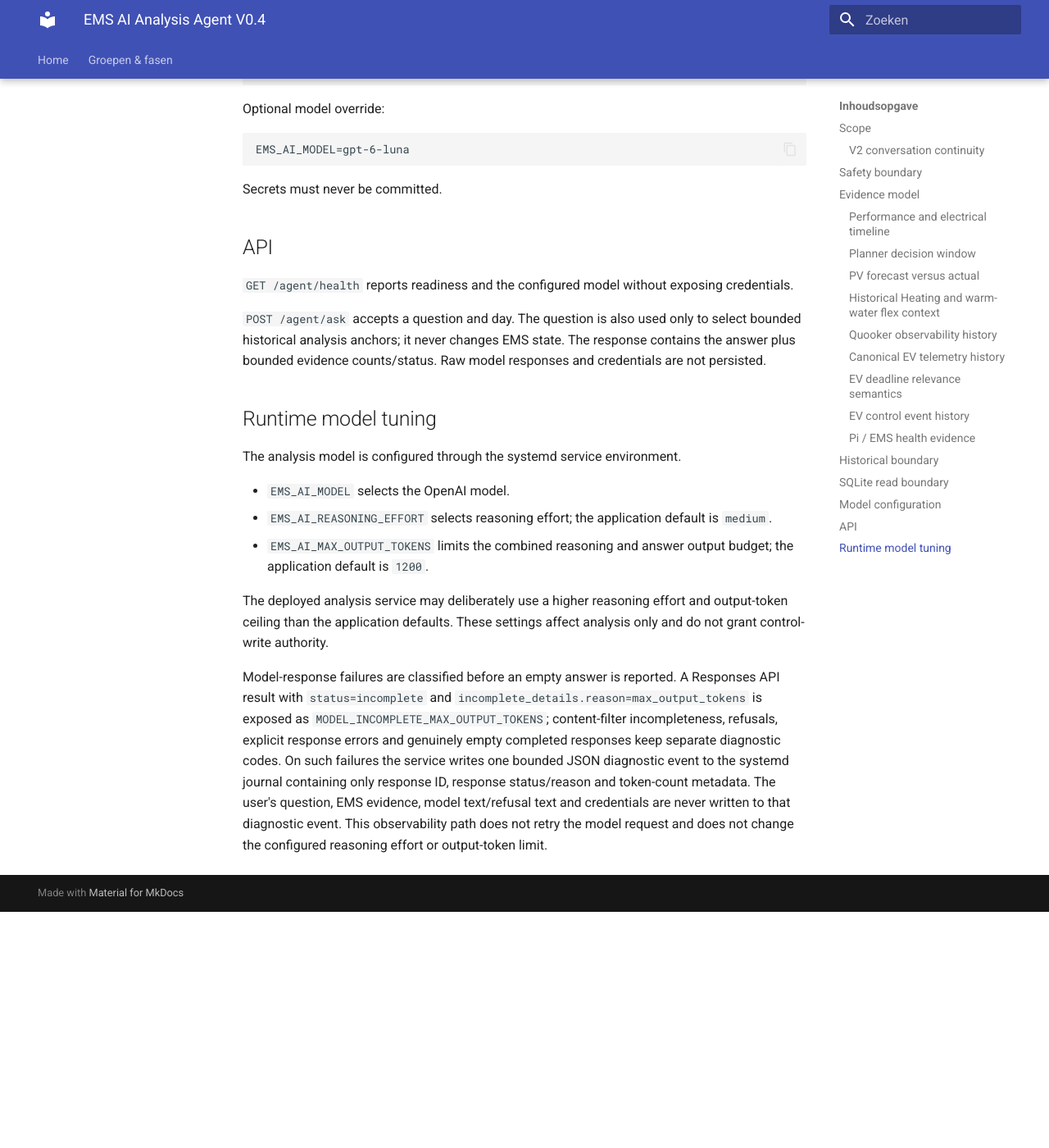
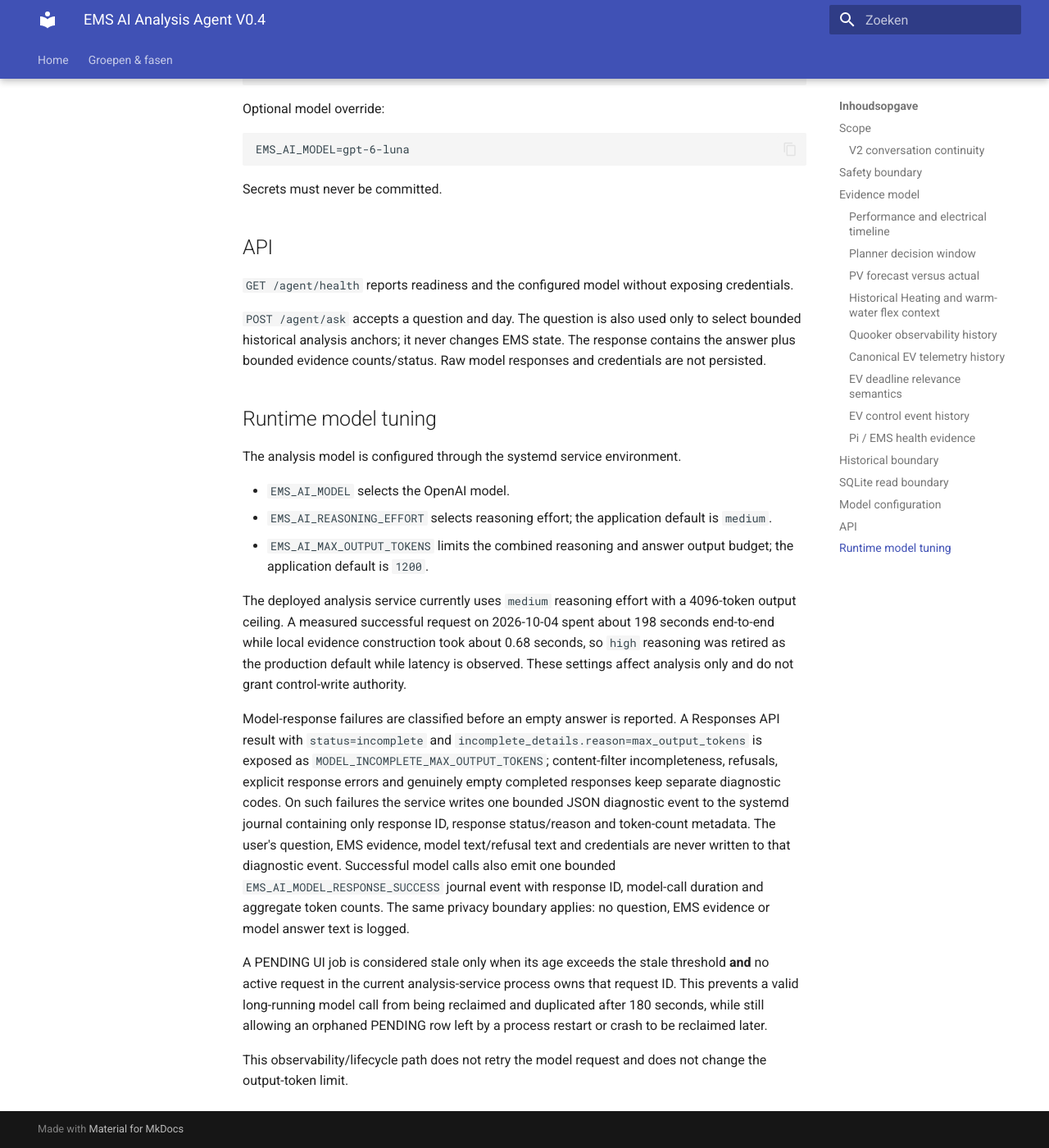
Before and after one commit to OnsKasteeltje/homey-energy-manual, an MkDocs documentation site: the page built from docs/architecture/ems-ai-analysis-agent.md, in a window 1280 px wide and 1400 px high, scrolled down 7303 px. Shown: the whole window at 82% size. Built offline with MkDocs 1.6.1 and Material for MkDocs 9.7.7, drawn with Linux system fonts in a browser that asks for light colours; before the commit the page ends 8415 px from its top, so only the background shows below that.

Commit message:
docs(ai): define latency and active-job semantics

```diff
--- a/docs/architecture/ems-ai-analysis-agent.md
+++ b/docs/architecture/ems-ai-analysis-agent.md
@@ -349,7 +349,12 @@ The analysis model is configured through the systemd service environment.
 - `EMS_AI_REASONING_EFFORT` selects reasoning effort; the application default is `medium`.
 - `EMS_AI_MAX_OUTPUT_TOKENS` limits the combined reasoning and answer output budget; the application default is `1200`.
 
-The deployed analysis service may deliberately use a higher reasoning effort and output-token ceiling than the application defaults. These settings affect analysis only and do not grant control-write authority.
+The deployed analysis service currently uses `medium` reasoning effort with a
+4096-token output ceiling. A measured successful request on 2026-10-04 spent
+about 198 seconds end-to-end while local evidence construction took about
+0.68 seconds, so `high` reasoning was retired as the production default while
+latency is observed. These settings affect analysis only and do not grant
+control-write authority.
 
 Model-response failures are classified before an empty answer is reported. A
 Responses API result with `status=incomplete` and
@@ -360,5 +365,16 @@ separate diagnostic codes. On such failures the service writes one bounded JSON
 diagnostic event to the systemd journal containing only response ID, response
 status/reason and token-count metadata. The user's question, EMS evidence,
 model text/refusal text and credentials are never written to that diagnostic
-event. This observability path does not retry the model request and does not
-change the configured reasoning effort or output-token limit.
+event. Successful model calls also emit one bounded
+`EMS_AI_MODEL_RESPONSE_SUCCESS` journal event with response ID, model-call
+duration and aggregate token counts. The same privacy boundary applies: no
+question, EMS evidence or model answer text is logged.
+
+A PENDING UI job is considered stale only when its age exceeds the stale
+threshold **and** no active request in the current analysis-service process owns
+that request ID. This prevents a valid long-running model call from being
+reclaimed and duplicated after 180 seconds, while still allowing an orphaned
+PENDING row left by a process restart or crash to be reclaimed later.
+
+This observability/lifecycle path does not retry the model request and does not
+change the output-token limit.
```
